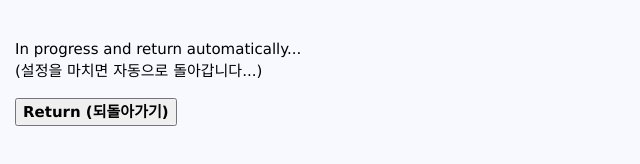
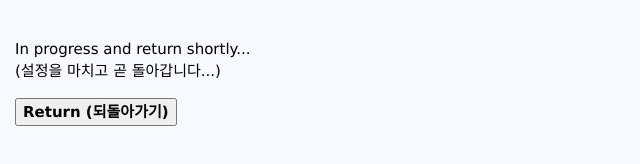
Before and after one commit to parkmino/audiophile, a plain HTML site: page artik710s/html/return.html in a window 1280 px wide. Shown: the whole page, without its empty margins (0-640 px from the left). Drawn offline with Linux system fonts and the light colour scheme.

Commit message:
Change comment

```diff
--- a/artik710s/html/return.html
+++ b/artik710s/html/return.html
@@ -15,8 +15,8 @@
  <link rel="stylesheet" href="w3.css">
 </head>
 <body>
- </br><p>&emsp;In progress and return automatically...<br>
- &emsp;(설정을 마치면 자동으로 돌아갑니다...)</p>
+ </br><p>&emsp;In progress and return shortly...<br>
+ &emsp;(설정을 마치고 곧 돌아갑니다...)</p>
  &emsp;<button onclick="window.location.href='/index.html'"><b>Return (되돌아가기)</b></button>
 </body>
 </html>
```
